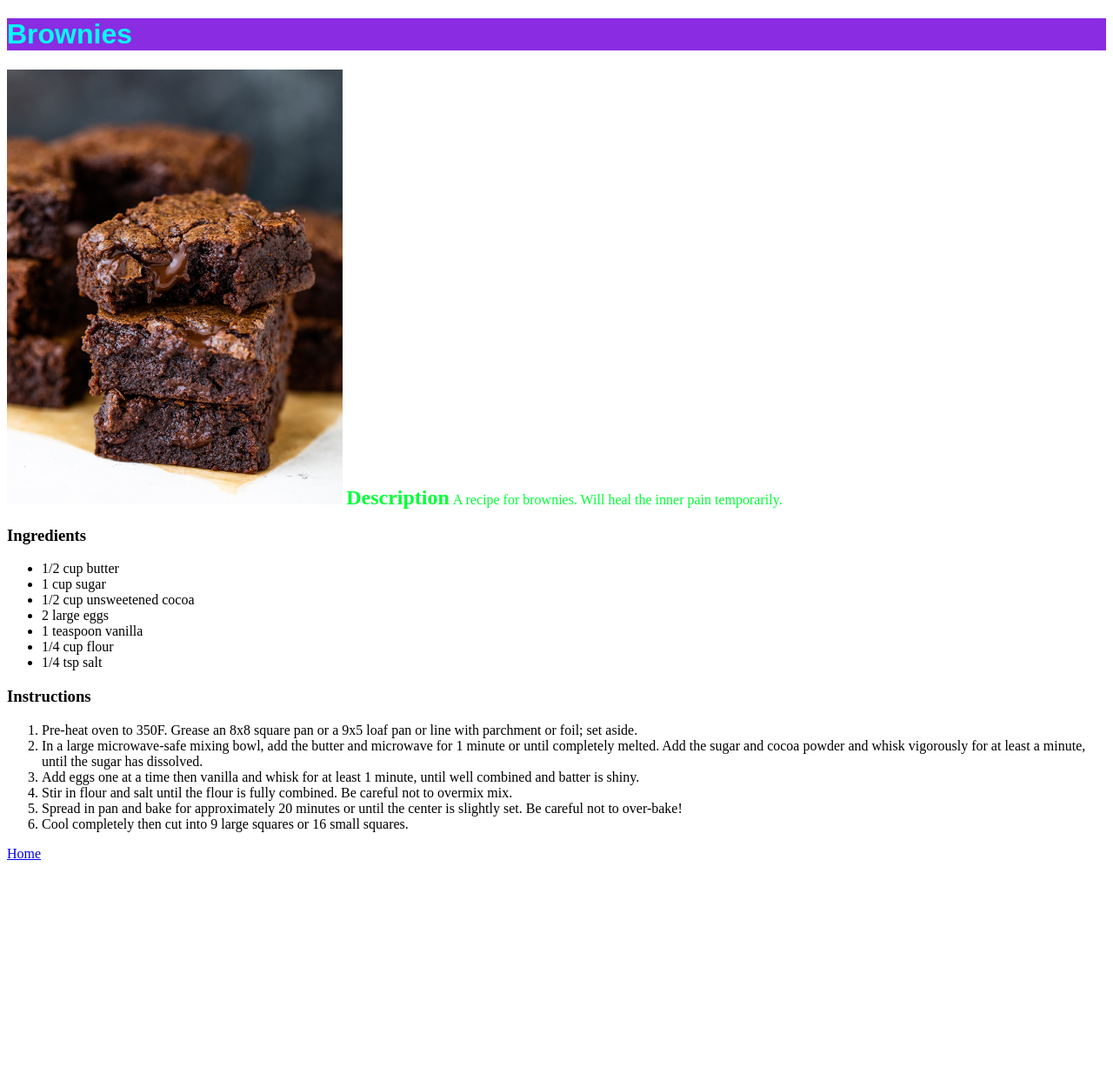
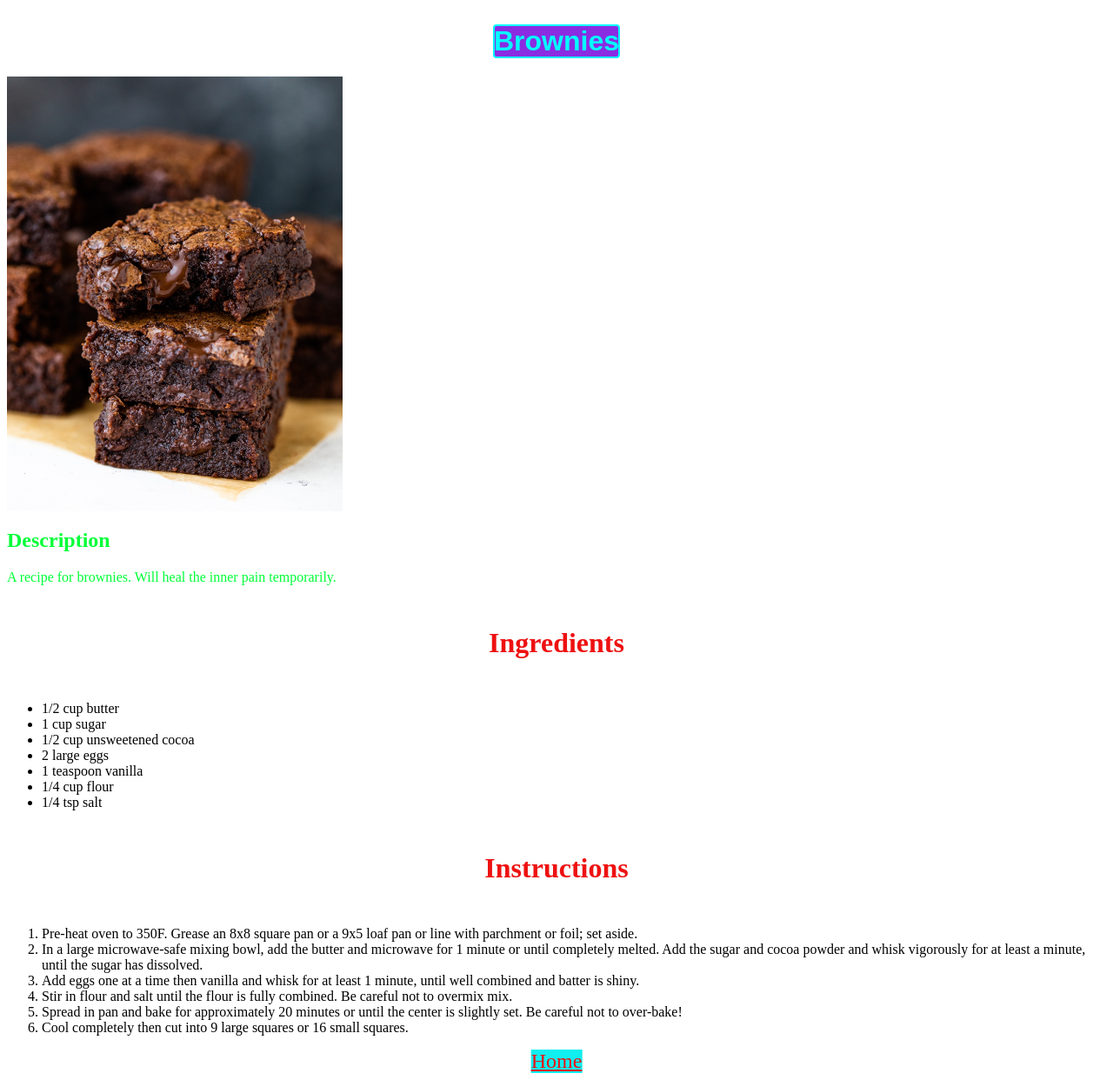
Before and after one commit to chasejhayes/odin-recipes, a plain HTML site: page recipes/brownies.html in a window 1280 px wide. Shown: the whole page at 87% size. Before the commit the page ends 999 px from the top, so only its background shows below. Drawn offline with Linux system fonts and the light colour scheme.

Commit message:
Use new box knowledge to update Brownie page

```diff
--- a/recipes/brownies.html
+++ b/recipes/brownies.html
@@ -35,7 +35,7 @@
         <li>Cool completely then cut into 9 large squares or 16 small squares.</li>
     </ol>
 
-    <a href="../index.html">Home</a>
+    <a href="../index.html" class="home">Home</a>
 
 </body>
 </html>
--- a/recipes/styles.css
+++ b/recipes/styles.css
@@ -1,6 +1,7 @@
 img{
     height: 500px;
     width: auto;
+    display:block
 }
 
 h1{
@@ -8,15 +9,37 @@ h1{
     font-family: Arial, Helvetica, sans-serif;
     color: rgb(0, 255, 255);
     background-color: hsl(271, 76%, 53%);
+    display: inline-block;
+    margin-left:50%;
+    transform:translateX(-50%);
+    outline: auto;
+
 }
+
+
 
 .h2{
     color: rgb(0, 255, 55)
 }
 
-img,
-.h2{
-    display: inline;
+
+
+h3{
+    display: inline-block;
+    margin-left:50%;
+    transform:translateX(-50%);
+    color:#EE1111;
+    font-size: xx-large;
+
+}
+
+.home{
+    margin-left:50%;
+    transform:translateX(-50%);
+    color: #EE1111;
+    font-size: x-large;
+    background-color: #10EEEF;
+    display: inline-block;
 }
 
 
@@ -25,13 +48,11 @@ img,
 
 
 
+/* Recipe pages:
+-Make pictures sit to the right of instructions
+-Center titles
+-Separate color boxes for description, ingredients, and instructions
 
 
 
-/* To Do:
-List recipes on home page side by side
-Make pictures sit to the right of instructions
-Center titles
-Separate color boxes for description, ingredients, and instructions
-Home button centered at bottom and big and rainbow
- */
+-Home button centered at bottom and bigger */
```
